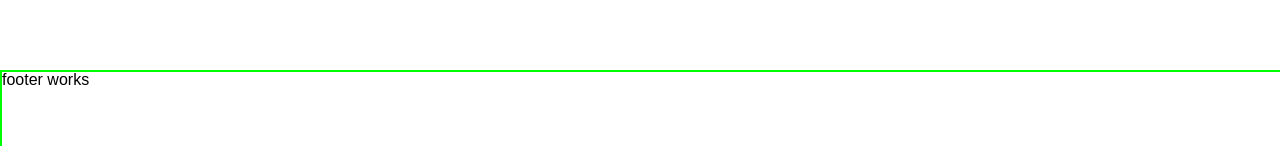
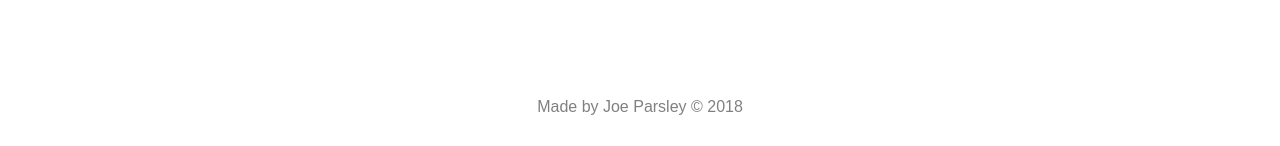
Before and after one commit to joeparsley/personal-site, an Angular app: page / in a window 1280 px wide. Shown: the part 2354-2500 px from the top of the page. Built offline with nearby package versions, Linux system fonts and the light colour scheme; a web font is replaced by a local one.

Commit message:
add html/scss to footer component

```diff
--- a/src/app/components/footer/footer.component.html
+++ b/src/app/components/footer/footer.component.html
@@ -1,3 +1,3 @@
 <div class="footer">
-  footer works
+  Made by Joe Parsley © 2018
 </div>
--- a/src/app/components/footer/footer.component.scss
+++ b/src/app/components/footer/footer.component.scss
@@ -3,5 +3,9 @@
 
 .footer {
   @include size(100%, 75px);
-  border: $tb-lime;
+  display: flex;
+  justify-content: center;
+  align-items: center;
+  color: grey;
+  font-size: 16px;
 }
```
